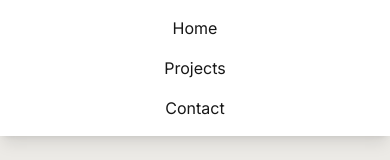
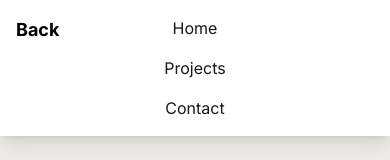
Before and after one commit to mohith-hub/Nextjs-portfolio, a Next.js app: page / in a window 390 px wide. Both pictures are taken after a click on the button 354 px from the left and 41 px from the top of the page. Shown: the top 160 px of the page. Built offline with nearby package versions, Linux system fonts and the light colour scheme.

Commit message:
mail allignment change testing on mobile hamburger menu back button

```diff
--- a/src/app/components/Hero.js
+++ b/src/app/components/Hero.js
@@ -8,6 +8,11 @@ const Hero = () => {
   // Toggle the menu
   const toggleMenu = () => {
     setIsMenuOpen(!isMenuOpen);
+  };
+
+  // Close the menu (for back button)
+  const closeMenu = () => {
+    setIsMenuOpen(false);
   };
 
   return (
@@ -68,6 +73,14 @@ const Hero = () => {
       {/* Mobile Menu */}
       {isMenuOpen && (
         <nav className="sm:hidden absolute top-0 left-0 right-0 bg-white shadow-lg py-4 px-6">
+          {/* Back Button */}
+          <button
+            onClick={closeMenu}
+            className="absolute top-4 left-4 text-black font-bold text-lg"
+          >
+            Back
+          </button>
+
           <ul className="flex flex-col space-y-4 text-center">
             <li>
               <a href="#home" className="hover:text-teal-600 transition-colors duration-300">
```
